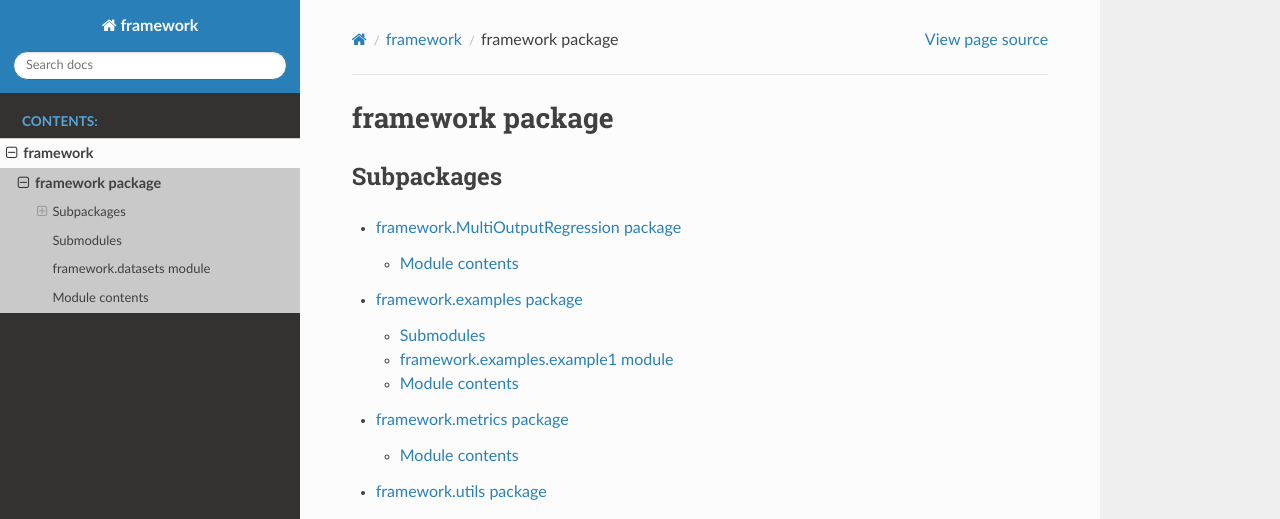
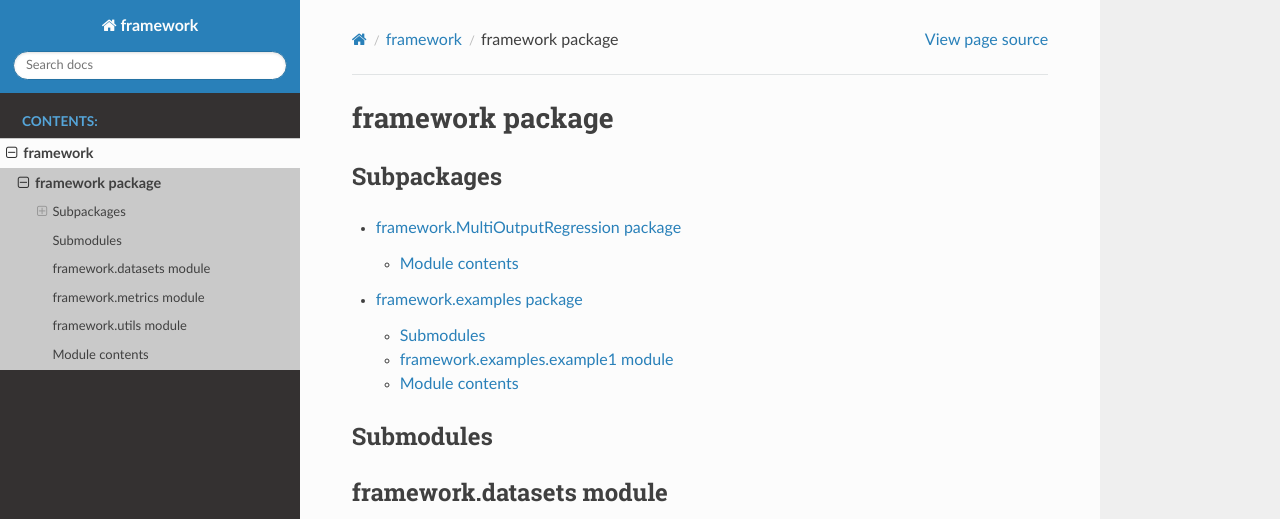
Before and after one commit to DSARG/amorf, a Sphinx documentation site: the page built from docs/source/framework.rst, in a window 1280 px wide and 1361 px high. Shown: the top 519 px of the window. Built offline with Sphinx 7.4.7 and the Read the Docs theme 2.0.0, drawn with Linux system fonts in a browser that asks for light colours; some of the changed lines change nothing that is shown; some of the changed text lies outside the part shown.

Commit message:
documentation update

```diff
--- a/docs/source/framework.rst
+++ b/docs/source/framework.rst
@@ -8,8 +8,6 @@ Subpackages
 
     framework.MultiOutputRegression
     framework.examples
-    framework.metrics
-    framework.utils
 
 Submodules
 ----------
@@ -22,6 +20,22 @@ framework.datasets module
     :undoc-members:
     :show-inheritance:
 
+framework.metrics module
+------------------------
+
+.. automodule:: framework.metrics
+    :members:
+    :undoc-members:
+    :show-inheritance:
+
+framework.utils module
+----------------------
+
+.. automodule:: framework.utils
+    :members:
+    :undoc-members:
+    :show-inheritance:
+
 
 Module contents
 ---------------
```
